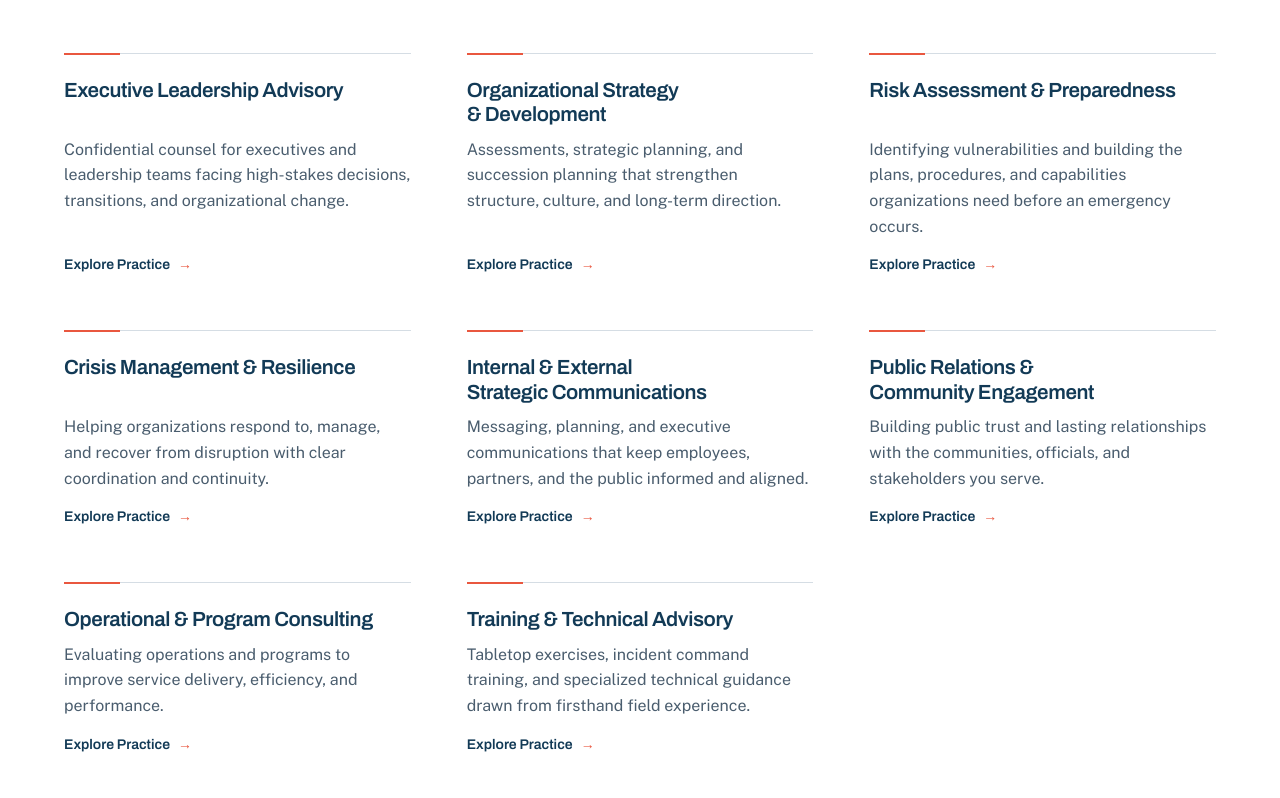
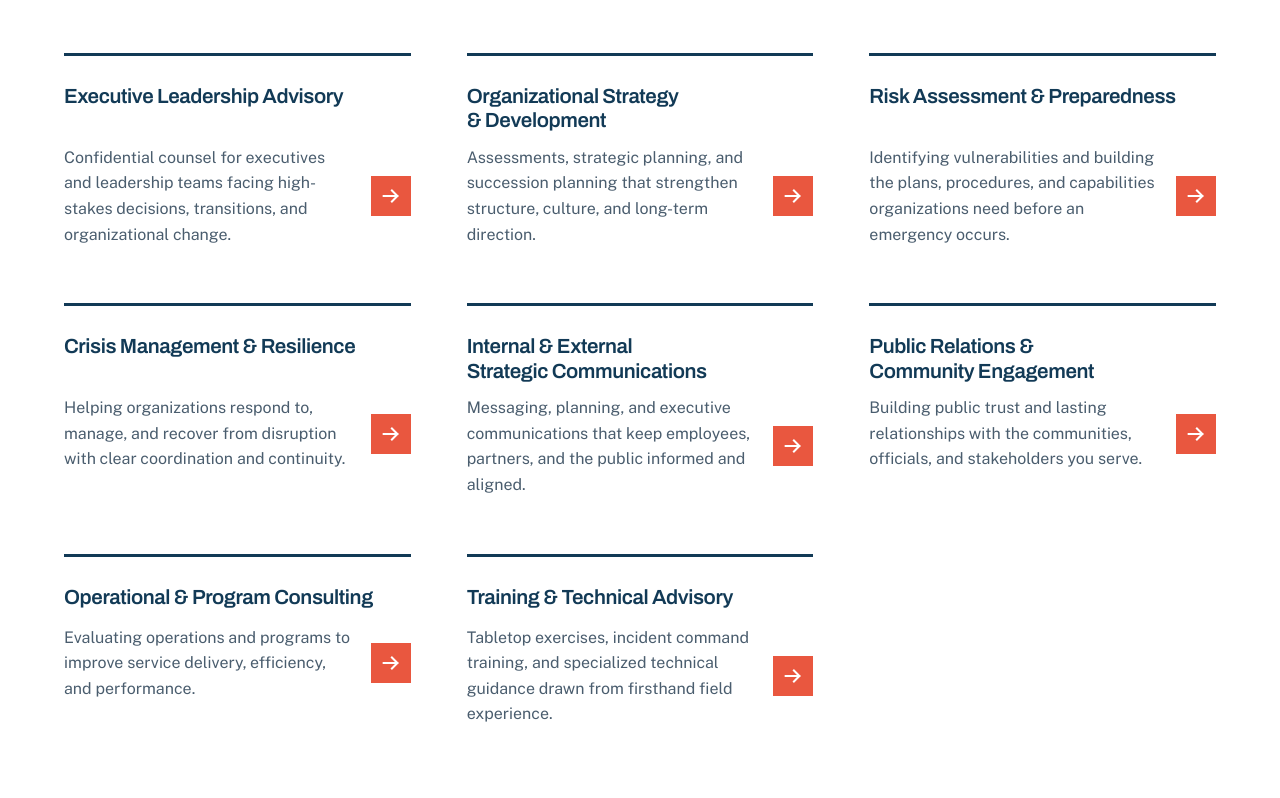
Before and after one commit to hsojatkinson/arrc-website, a plain HTML site: page services.html in a window 1280 px wide. Shown: the part 642-1440 px from the top of the page. Drawn offline with nearby package versions, Linux system fonts and the light colour scheme.

Commit message:
Services: Teneo-style practice cards with full lines and coral hover state (draft)
Co-Authored-By: Claude Opus 5.5 <noreply@anthropic.com>
Claude-Session: https://claude.ai/code/session_01UpzpEZnXMYZxrr87v8XkbN

```diff
--- a/services.html
+++ b/services.html
@@ -344,23 +344,17 @@ footer .wrap{padding-block:64px 40px}
 .practices-head{display:grid;grid-template-columns:minmax(0,6fr) minmax(0,6fr);gap:72px;align-items:end}
 .practices-head h2{font-size:clamp(30px,3.2vw,44px);letter-spacing:-0.03em;line-height:1.08;color:var(--head)}
 .practices-head p{margin:0;font-size:18px;line-height:1.7;color:var(--fg-soft);max-width:48ch}
-.practice-grid{display:grid;grid-template-columns:repeat(3,minmax(0,1fr));column-gap:56px;row-gap:36px;margin-top:56px}
-.practice{position:relative;display:grid;grid-row:span 4;grid-template-rows:subgrid;row-gap:0;align-content:start;padding-top:24px;border-top:1px solid var(--line);scroll-margin-top:110px;min-width:0}
-.practice::before{content:"";position:absolute;left:0;top:-1px;width:56px;height:2px;background:var(--coral);transition:width .35s ease}
-.practice:hover::before{width:112px}
-.practice-num{display:block;font-family:var(--display);font-stretch:118%;font-weight:600;font-size:11px;letter-spacing:.2em;color:var(--fg-soft)}
-.practice h3{margin-top:0;font-size:clamp(19px,1.6vw,22px);font-weight:600;letter-spacing:-0.02em;line-height:1.2;color:var(--head)}
-.practice h3 a{color:inherit;text-decoration:none}
-.practice p{margin-top:10px;font-size:16px;line-height:1.6;color:var(--fg-soft);max-width:40ch}
-.practice-link{justify-self:start;align-self:start;display:inline-flex;align-items:center;gap:8px;margin-top:14px;font-family:var(--display);font-weight:600;font-size:14px;color:var(--head);text-decoration:none}
-.practice-link .arr{color:var(--coral);transition:transform .2s}
-@media (hover:hover){
-  .practice-link{opacity:0;transform:translateY(4px);transition:opacity .25s ease,transform .25s ease}
-  .practice:hover .practice-link,.practice:focus-within .practice-link{opacity:1;transform:none}
-}
-.practice-link[href]:hover .arr{transform:translateX(4px)}
-.practice h3 a[href]:hover{color:var(--coral)}
-.practice a:not([href]){cursor:default}
+.practice-grid{display:grid;grid-template-columns:repeat(3,minmax(0,1fr));column-gap:56px;row-gap:56px;margin-top:56px}
+.practice{position:relative;display:grid;grid-row:span 2;grid-template-rows:subgrid;row-gap:0;align-content:start;padding-top:28px;border-top:3px solid var(--head);color:inherit;text-decoration:none;scroll-margin-top:110px;min-width:0;transition:border-color .25s ease}
+.practice[href]{cursor:pointer}
+.practice h3{margin:0;font-size:clamp(19px,1.6vw,22px);font-weight:600;letter-spacing:-0.02em;line-height:1.2;color:var(--head);transition:color .25s ease}
+.practice-body{display:grid;grid-template-columns:minmax(0,1fr) auto;gap:20px;align-items:center;align-self:start;margin-top:12px}
+.practice-desc{font-size:16px;line-height:1.6;color:var(--fg-soft)}
+.practice-go{width:40px;height:40px;display:grid;place-items:center;background:var(--coral);color:#fff;opacity:0;transform:translateX(-6px);transition:opacity .25s ease,transform .25s ease}
+.practice:hover,.practice:focus-visible{border-top-color:var(--coral);outline:none}
+.practice:hover h3,.practice:focus-visible h3{color:var(--coral)}
+.practice:hover .practice-go,.practice:focus-visible .practice-go{opacity:1;transform:none}
+@media (hover:none){.practice-go{opacity:1;transform:none}}
 
 @media (max-width:1100px) and (min-width:961px){.practice-grid{column-gap:40px}}
 /* Closing CTA (matches homepage) */
@@ -386,7 +380,7 @@ footer .wrap{padding-block:64px 40px}
   .practice-grid{grid-template-columns:1fr;row-gap:40px;margin-top:40px}
   .practice{grid-row:auto;grid-template-rows:none}
   .practice h3{font-size:22px}
-  .practice p{font-size:16px}
+  .practice-go{width:36px;height:36px}
   .close{padding-block:88px}
   .close .wrap{grid-template-columns:1fr;row-gap:40px}
   .close-side{justify-self:start;max-width:none;padding:24px 22px 26px}
@@ -429,46 +423,38 @@ footer .wrap{padding-block:64px 40px}
         <h2>Practice Areas</h2>
       </div>
       <div class="practice-grid">
-        <article class="practice" id="leadership">
-          <h3><a class="practice-title" data-page="practices/executive-leadership-advisory.html">Executive Leadership Advisory</a></h3>
-          <p>Confidential counsel for executives and leadership teams facing high-stakes decisions, transitions, and organizational change.</p>
-          <a class="practice-link" data-page="practices/executive-leadership-advisory.html">Explore Practice <span class="arr" aria-hidden="true">&rarr;</span></a>
-        </article>
-        <article class="practice" id="strategy">
-          <h3><a class="practice-title" data-page="practices/organizational-strategy-development.html">Organizational Strategy &amp; Development</a></h3>
-          <p>Assessments, strategic planning, and succession planning that strengthen structure, culture, and long-term direction.</p>
-          <a class="practice-link" data-page="practices/organizational-strategy-development.html">Explore Practice <span class="arr" aria-hidden="true">&rarr;</span></a>
-        </article>
-        <article class="practice" id="preparedness">
-          <h3><a class="practice-title" data-page="practices/risk-assessment-preparedness.html">Risk Assessment &amp; Preparedness</a></h3>
-          <p>Identifying vulnerabilities and building the plans, procedures, and capabilities organizations need before an emergency occurs.</p>
-          <a class="practice-link" data-page="practices/risk-assessment-preparedness.html">Explore Practice <span class="arr" aria-hidden="true">&rarr;</span></a>
-        </article>
-        <article class="practice" id="resilience">
-          <h3><a class="practice-title" data-page="practices/crisis-management-resilience.html">Crisis Management &amp; Resilience</a></h3>
-          <p>Helping organizations respond to, manage, and recover from disruption with clear coordination and continuity.</p>
-          <a class="practice-link" data-page="practices/crisis-management-resilience.html">Explore Practice <span class="arr" aria-hidden="true">&rarr;</span></a>
-        </article>
-        <article class="practice" id="communications">
-          <h3><a class="practice-title" data-page="practices/strategic-communications.html">Internal &amp; External Strategic Communications</a></h3>
-          <p>Messaging, planning, and executive communications that keep employees, partners, and the public informed and aligned.</p>
-          <a class="practice-link" data-page="practices/strategic-communications.html">Explore Practice <span class="arr" aria-hidden="true">&rarr;</span></a>
-        </article>
-        <article class="practice" id="public-relations">
-          <h3><a class="practice-title" data-page="practices/public-relations-community-engagement.html">Public Relations &amp; Community Engagement</a></h3>
-          <p>Building public trust and lasting relationships with the communities, officials, and stakeholders you serve.</p>
-          <a class="practice-link" data-page="practices/public-relations-community-engagement.html">Explore Practice <span class="arr" aria-hidden="true">&rarr;</span></a>
-        </article>
-        <article class="practice" id="operations">
-          <h3><a class="practice-title" data-page="practices/operational-program-consulting.html">Operational &amp; Program Consulting</a></h3>
-          <p>Evaluating operations and programs to improve service delivery, efficiency, and performance.</p>
-          <a class="practice-link" data-page="practices/operational-program-consulting.html">Explore Practice <span class="arr" aria-hidden="true">&rarr;</span></a>
-        </article>
-        <article class="practice" id="training">
-          <h3><a class="practice-title" data-page="practices/training-technical-advisory.html">Training &amp; Technical Advisory</a></h3>
-          <p>Tabletop exercises, incident command training, and specialized technical guidance drawn from firsthand field experience.</p>
-          <a class="practice-link" data-page="practices/training-technical-advisory.html">Explore Practice <span class="arr" aria-hidden="true">&rarr;</span></a>
-        </article>
+        <a class="practice" id="leadership" data-page="practices/executive-leadership-advisory.html">
+          <h3>Executive Leadership Advisory</h3>
+          <span class="practice-body"><span class="practice-desc">Confidential counsel for executives and leadership teams facing high-stakes decisions, transitions, and organizational change.</span><span class="practice-go" aria-hidden="true"><svg viewBox="0 0 24 24" width="22" height="22"><path d="M4 12h15m-6-6l6 6-6 6" fill="none" stroke="currentColor" stroke-width="2.2" stroke-linecap="square"/></svg></span></span>
+        </a>
+        <a class="practice" id="strategy" data-page="practices/organizational-strategy-development.html">
+          <h3>Organizational Strategy &amp; Development</h3>
+          <span class="practice-body"><span class="practice-desc">Assessments, strategic planning, and succession planning that strengthen structure, culture, and long-term direction.</span><span class="practice-go" aria-hidden="true"><svg viewBox="0 0 24 24" width="22" height="22"><path d="M4 12h15m-6-6l6 6-6 6" fill="none" stroke="currentColor" stroke-width="2.2" stroke-linecap="square"/></svg></span></span>
+        </a>
+        <a class="practice" id="preparedness" data-page="practices/risk-assessment-preparedness.html">
+          <h3>Risk Assessment &amp; Preparedness</h3>
+          <span class="practice-body"><span class="practice-desc">Identifying vulnerabilities and building the plans, procedures, and capabilities organizations need before an emergency occurs.</span><span class="practice-go" aria-hidden="true"><svg viewBox="0 0 24 24" width="22" height="22"><path d="M4 12h15m-6-6l6 6-6 6" fill="none" stroke="currentColor" stroke-width="2.2" stroke-linecap="square"/></svg></span></span>
+        </a>
+        <a class="practice" id="resilience" data-page="practices/crisis-management-resilience.html">
+          <h3>Crisis Management &amp; Resilience</h3>
+          <span class="practice-body"><span class="practice-desc">Helping organizations respond to, manage, and recover from disruption with clear coordination and continuity.</span><span class="practice-go" aria-hidden="true"><svg viewBox="0 0 24 24" width="22" height="22"><path d="M4 12h15m-6-6l6 6-6 6" fill="none" stroke="currentColor" stroke-width="2.2" stroke-linecap="square"/></svg></span></span>
+        </a>
+        <a class="practice" id="communications" data-page="practices/strategic-communications.html">
+          <h3>Internal &amp; External Strategic Communications</h3>
+          <span class="practice-body"><span class="practice-desc">Messaging, planning, and executive communications that keep employees, partners, and the public informed and aligned.</span><span class="practice-go" aria-hidden="true"><svg viewBox="0 0 24 24" width="22" height="22"><path d="M4 12h15m-6-6l6 6-6 6" fill="none" stroke="currentColor" stroke-width="2.2" stroke-linecap="square"/></svg></span></span>
+        </a>
+        <a class="practice" id="public-relations" data-page="practices/public-relations-community-engagement.html">
+          <h3>Public Relations &amp; Community Engagement</h3>
+          <span class="practice-body"><span class="practice-desc">Building public trust and lasting relationships with the communities, officials, and stakeholders you serve.</span><span class="practice-go" aria-hidden="true"><svg viewBox="0 0 24 24" width="22" height="22"><path d="M4 12h15m-6-6l6 6-6 6" fill="none" stroke="currentColor" stroke-width="2.2" stroke-linecap="square"/></svg></span></span>
+        </a>
+        <a class="practice" id="operations" data-page="practices/operational-program-consulting.html">
+          <h3>Operational &amp; Program Consulting</h3>
+          <span class="practice-body"><span class="practice-desc">Evaluating operations and programs to improve service delivery, efficiency, and performance.</span><span class="practice-go" aria-hidden="true"><svg viewBox="0 0 24 24" width="22" height="22"><path d="M4 12h15m-6-6l6 6-6 6" fill="none" stroke="currentColor" stroke-width="2.2" stroke-linecap="square"/></svg></span></span>
+        </a>
+        <a class="practice" id="training" data-page="practices/training-technical-advisory.html">
+          <h3>Training &amp; Technical Advisory</h3>
+          <span class="practice-body"><span class="practice-desc">Tabletop exercises, incident command training, and specialized technical guidance drawn from firsthand field experience.</span><span class="practice-go" aria-hidden="true"><svg viewBox="0 0 24 24" width="22" height="22"><path d="M4 12h15m-6-6l6 6-6 6" fill="none" stroke="currentColor" stroke-width="2.2" stroke-linecap="square"/></svg></span></span>
+        </a>
       </div>
     </div>
   </section>
```
